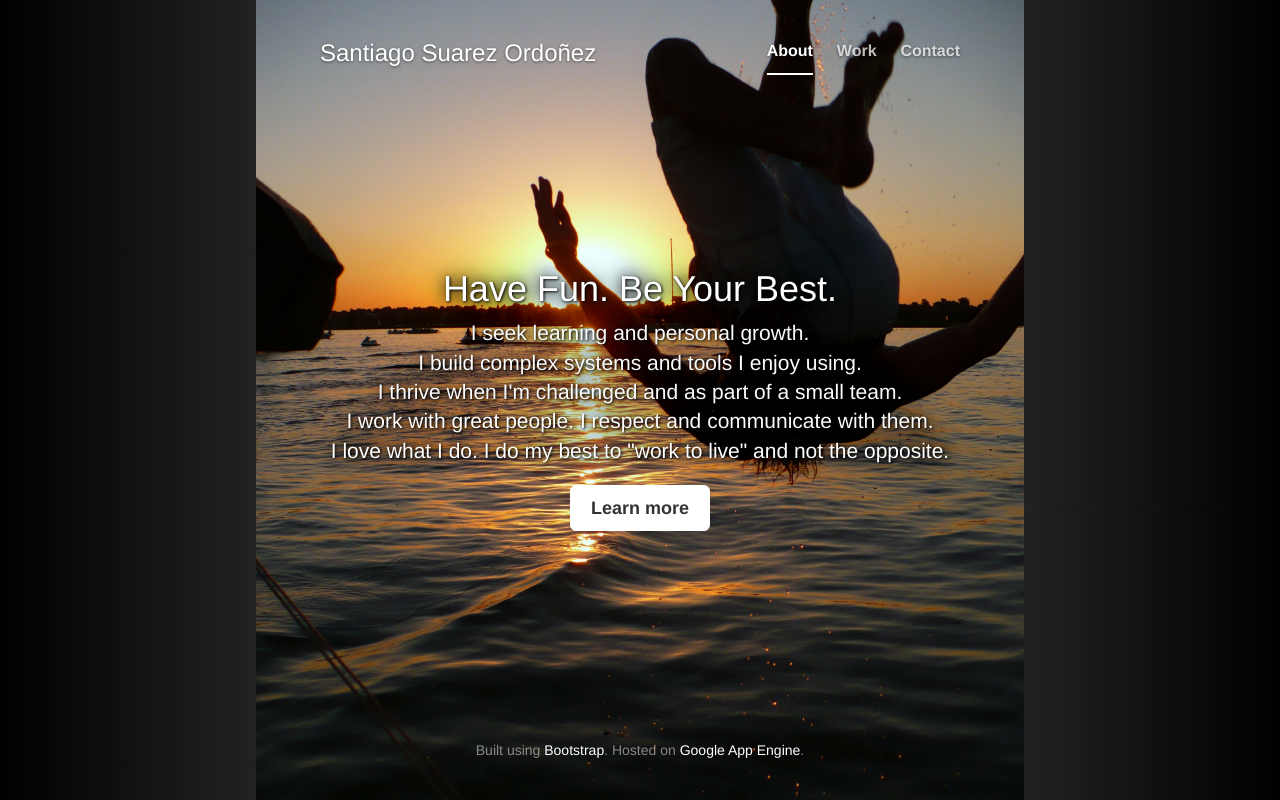
After one commit to santiycr/the-old-santi.io, a Flask app: template templates/index.html in a window 1280 px wide. The commit adds this page. Run offline with Flask 2, Linux system fonts and the light colour scheme; the template is opened without the code that fills it, so the values that code supplies are empty; some libraries are stand-ins or nearby versions.

Commit message:
refactor getting ready for app engine

```diff
--- /dev/null
+++ b/appengine_config.py
@@ -0,0 +1,6 @@
+"""`appengine_config` gets loaded when starting a new application instance."""
+import sys
+import os.path
+# add `lib` subdirectory to `sys.path`, so our `main` module can load
+# third-party libraries.
+sys.path.insert(0, os.path.join(os.path.dirname(__file__), 'lib'))
--- /dev/null
+++ b/main.py
@@ -0,0 +1,17 @@
+from flask import Flask
+from flask import render_template
+from flask.templating import TemplateNotFound
+app = Flask(__name__)
+
+
+@app.route('/')
+@app.route('/<name>')
+def index(name='index'):
+    try:
+        return render_template(name + '.html')
+    except TemplateNotFound:
+        return render_template('page-not-found.html'), 404
+
+if __name__ == '__main__':
+    app.debug = True
+    app.run()
--- a/assets/css/index.css
+++ b/static/css/index.css
@@ -1,7 +1,7 @@
 
 .site-wrapper {
   background: #111; /* Old browsers */
-  background-image: url("/assets/images/main-bg.jpg"),
+  background-image: url("/static/images/main-bg.jpg"),
                     linear-gradient(to right,
                                     black 0%,
                                     #333 30%,
--- /dev/null
+++ b/templates/index.html
@@ -0,0 +1,21 @@
+{% extends "layout.html" %}
+
+{% block head %}
+  <link href="static/css/index.css" rel="stylesheet">
+{% endblock %}
+
+{% block content %}
+  <div class="inner cover">
+    <h1 class="cover-heading">Have Fun. Be Your Best.</h1>
+    <p class="lead">
+    I seek learning and personal growth.<br>
+    I build complex systems and tools I enjoy using.<br>
+    I thrive when I'm challenged and as part of a small team.<br>
+    I work with great people. I respect and communicate with them.<br>
+    I love what I do. I do my best to "work to live" and not the opposite.
+    </p>
+    <p class="lead">
+      <a href="/about" class="btn btn-lg btn-default">Learn more</a>
+    </p>
+  </div>
+{% endblock %}
--- a/index.html
+++ b/templates/layout.html
@@ -4,18 +4,20 @@
     <meta charset="utf-8">
     <meta http-equiv="X-UA-Compatible" content="IE=edge">
     <meta name="viewport" content="width=device-width, initial-scale=1">
-    <meta name="description" content="">
-    <meta name="author" content="">
-    <link rel="shortcut icon" href="assets/ico/favicon.ico">
+    <meta name="description" content="Santiago Suarez Ordo&ntilde;ez cover
+    website. Learn a bit more about me, what I do and who I am. Find me across
+    the web after that.">
+    <meta name="author" content="Santiago Suarez Ordo&ntilde;ez">
+    <link rel="shortcut icon" href="/ico/favicon.ico">
 
-    <title>Santiago Suarez Ordo&ntilde;ez</title>
+    <title>{% block title %}Santiago Suarez Ordo&ntilde;ez{% endblock %}</title>
 
     <!-- Bootstrap core CSS -->
     <link rel="stylesheet" href="//netdna.bootstrapcdn.com/bootstrap/3.1.1/css/bootstrap.min.css">
 
     <!-- Custom styles for this template -->
-    <link href="assets/css/main.css" rel="stylesheet">
-    <link href="assets/css/index.css" rel="stylesheet">
+    <link href="static/css/main.css" rel="stylesheet">
+    {% block head %}{% endblock %}
 
     <!-- HTML5 shim and Respond.js IE8 support of HTML5 elements and media queries -->
     <!--[if lt IE 9]>
@@ -43,19 +45,7 @@
             </div>
           </div>
 
-          <div class="inner cover">
-            <h1 class="cover-heading">Have Fun. Be Your Best.</h1>
-            <p class="lead">
-            I seek learning and personal growth.<br>
-            I build complex systems and tools I enjoy using.<br>
-            I thrive when I'm challenged and as part of a small team.<br>
-            I work with great people. I respect and communicate with them.<br>
-            I love what I do. I do my best to "work to live" and not the opposite.
-            </p>
-            <p class="lead">
-              <a href="/about" class="btn btn-lg btn-default">Learn more</a>
-            </p>
-          </div>
+          <div id="content">{% block content %}{% endblock %}</div>
 
           <div class="mastfoot">
             <div class="inner">
```
Also changed, not shown: app.yaml (added, +38 -0 lines), requirements.txt (added, +7 -0 lines), test_main.py (added, +21 -0 lines), static/css/main.css (renamed from assets/css/main.css), static/images/main-bg.jpg (renamed from assets/images/main-bg.jpg).
